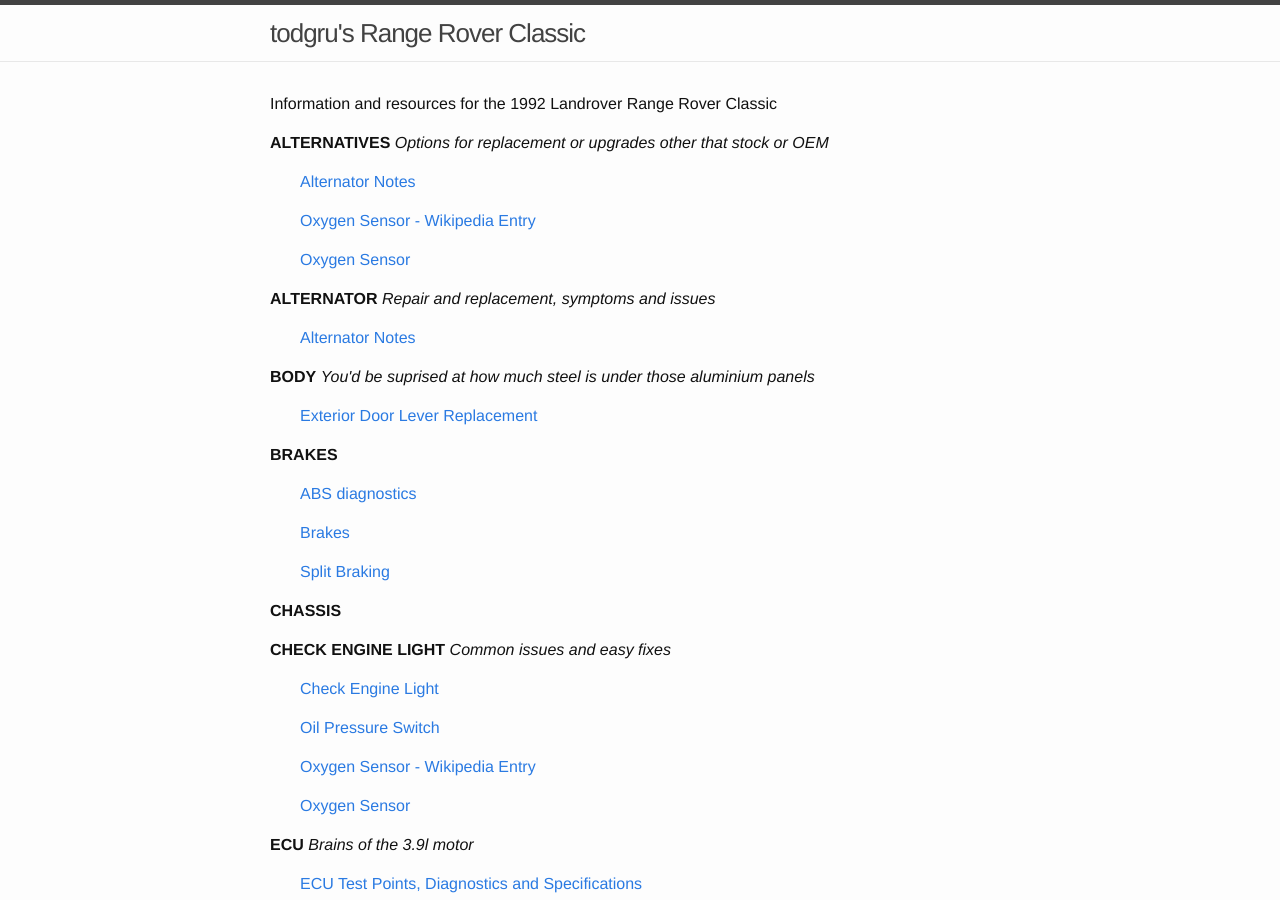
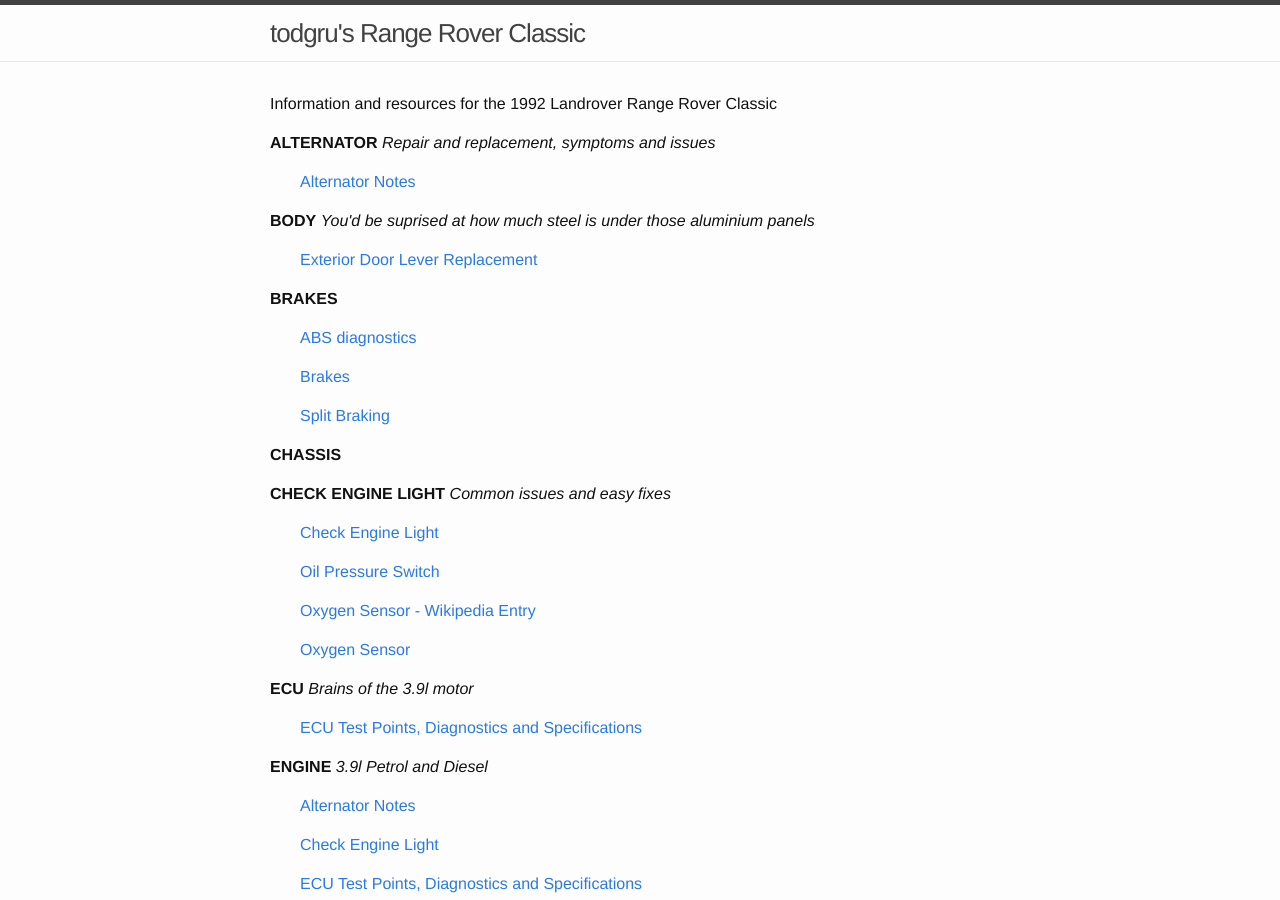
Before and after one commit to rangeroverclassic/rangeroverclassic.github.io, a Jekyll site: the page built from index.html, in a window 1280 px wide and 900 px high. Built offline with Jekyll 4.4.1, drawn with Linux system fonts in a browser that asks for light colours; Markdown is read by kramdown in place of the engine named in the settings.

Commit message:
add trans and vehicle manual. remove category from config. Still need to add RAVE zip...

```diff
--- a/_config.yml
+++ b/_config.yml
@@ -21,9 +21,6 @@
   extensions: ["no_intra_emphasis", "tables", "autolink", "strikethrough", "with_toc_data"]
 
 cats:
-  -
-    name: alternatives
-    desc: Options for replacement or upgrades other that stock or OEM
   -
     name: alternator
     desc: Repair and replacement, symptoms and issues
```
Also changed, not shown: 2 other files.
